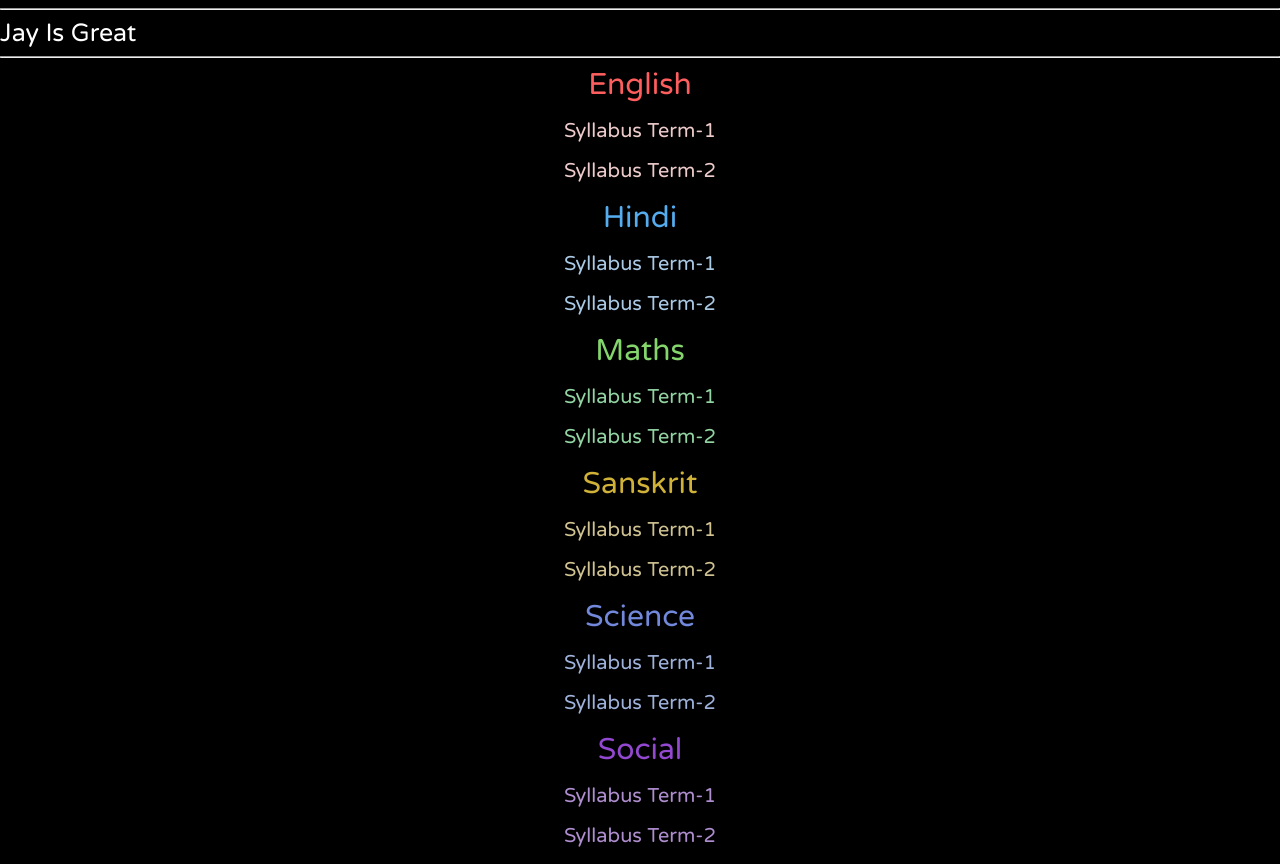
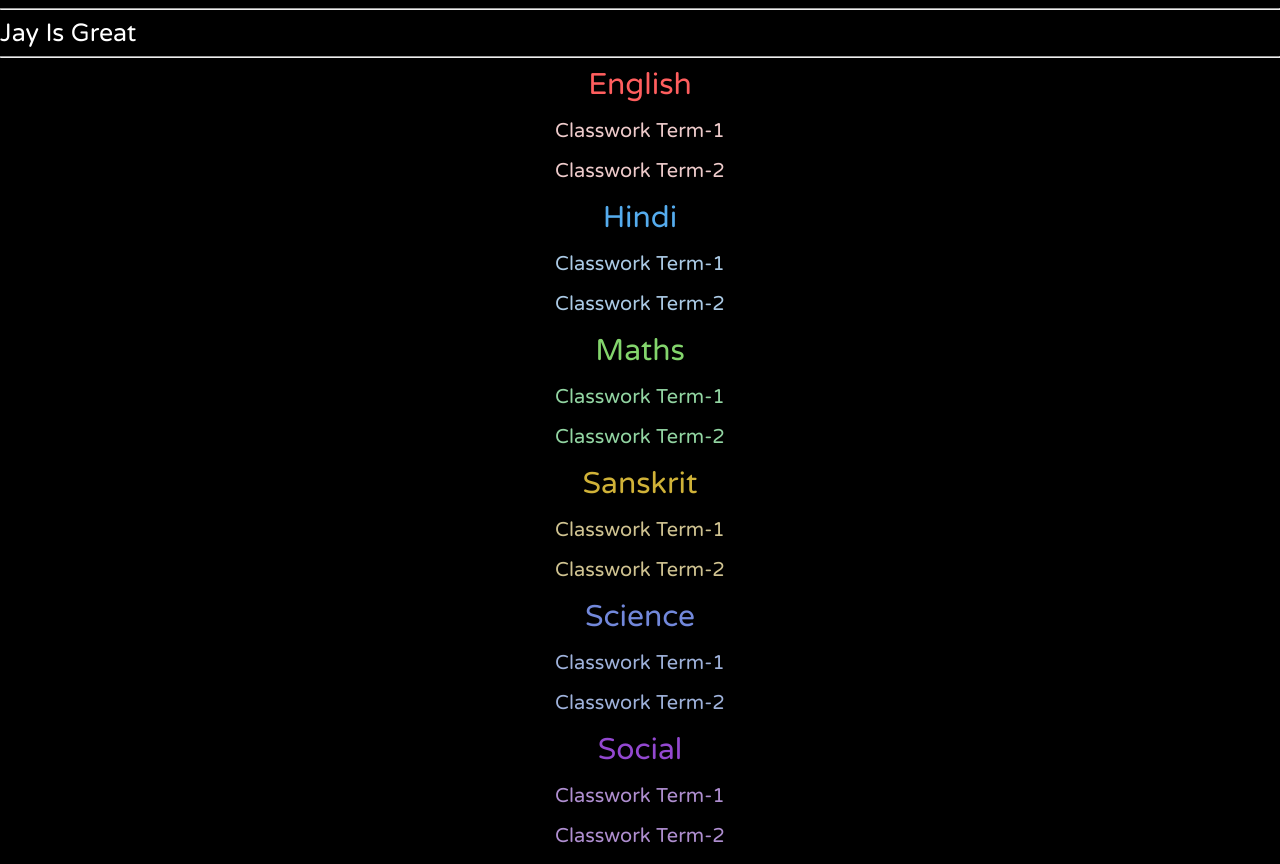
Before and after one commit to jayiis/jayiis.github.io, a plain HTML site: page index.html in a window 1280 px wide. Drawn offline with Linux system fonts and the light colour scheme.

Commit message:
Update index.html

```diff
--- a/index.html
+++ b/index.html
@@ -9,56 +9,56 @@
 <center>
  <div class="bigdiv">English<br></div>
 		<p>
-                <a style="width: 100% !important; color: #eecbcb; font-size: 20px; text-decoration: none;" href="english">Syllabus Term-1</a>
+                <a style="width: 100% !important; color: #eecbcb; font-size: 20px; text-decoration: none;" href="english">Classwork Term-1</a>
 
                  <p>
-                <a style="width: 100% !important; color: #eecbcb; font-size: 20px; text-decoration: none;" href="english1">Syllabus Term-2</a>
+                <a style="width: 100% !important; color: #eecbcb; font-size: 20px; text-decoration: none;" href="english1">Classwork Term-2</a>
             </p>
 
             </div>
 
 	<div class="twitter">Hindi<br></div>
 		<p>
-                <a style="width: 100% !important; color: #abcae5; font-size: 20px; text-decoration: none;" href="hindi">Syllabus Term-1</a>
+                <a style="width: 100% !important; color: #abcae5; font-size: 20px; text-decoration: none;" href="hindi">Classwork Term-1</a>
 
                  <p>
-                <a style="width: 100% !important; color: #abcae5; font-size: 20px; text-decoration: none;" href="hindi1">Syllabus Term-2</a>
+                <a style="width: 100% !important; color: #abcae5; font-size: 20px; text-decoration: none;" href="hindi1">Classwork Term-2</a>
             </p>
             </div>
 
 	<div class="tiktok">Maths<br></div>
 		<p>
-                <a style="width: 100% !important; color: #92d5a2; font-size: 20px; text-decoration: none;" href="maths">Syllabus Term-1</a>
+                <a style="width: 100% !important; color: #92d5a2; font-size: 20px; text-decoration: none;" href="maths">Classwork Term-1</a>
                </p>
 		<p>
-                <a style="width: 100% !important; color: #92d5a2; font-size: 20px; text-decoration: none;" href="maths1">Syllabus Term-2</a>
+                <a style="width: 100% !important; color: #92d5a2; font-size: 20px; text-decoration: none;" href="maths1">Classwork Term-2</a>
                </p>
             </div>
 
 <div class="fake">Sanskrit<br></div>
 		<p>
-                <a style="width: 100% !important; color: #d0c391; font-size: 20px; text-decoration: none;" href="sanskrit">Syllabus Term-1</a>
+                <a style="width: 100% !important; color: #d0c391; font-size: 20px; text-decoration: none;" href="sanskrit">Classwork Term-1</a>
 
                  <p>
-                <a style="width: 100% !important; color: #d0c391; font-size: 20px; text-decoration: none;" href="sanskrit1">Syllabus Term-2</a>
+                <a style="width: 100% !important; color: #d0c391; font-size: 20px; text-decoration: none;" href="sanskrit1">Classwork Term-2</a>
             </p>
             </div>
 
 	<div class="discord">Science<br></div>
 		<p>
-                <a style="width: 100% !important; color: #9fb2db; font-size: 20px; text-decoration: none;" href="science">Syllabus Term-1</d>
+                <a style="width: 100% !important; color: #9fb2db; font-size: 20px; text-decoration: none;" href="science">Classwork Term-1</d>
 
                  <p>
-                <a style="width: 100% !important; color: #9fb2db; font-size: 20px; text-decoration: none;" href="science1">Syllabus Term-2</a>
+                <a style="width: 100% !important; color: #9fb2db; font-size: 20px; text-decoration: none;" href="science1">Classwork Term-2</a>
             </p>
             </div>
 
 	<div class="redit">Social<br></div>
 		<p>
-                <a style="width: 100% !important; color: #af8ed0; font-size: 20px; text-decoration: none;" href="social">Syllabus Term-1</a>
+                <a style="width: 100% !important; color: #af8ed0; font-size: 20px; text-decoration: none;" href="social">Classwork Term-1</a>
 
                  <p>
-                <a style="width: 100% !important; color: #af8ed0; font-size: 20px; text-decoration: none;" href="social1">Syllabus Term-2</a>
+                <a style="width: 100% !important; color: #af8ed0; font-size: 20px; text-decoration: none;" href="social1">Classwork Term-2</a>
             </p>
             </div>
 
```
